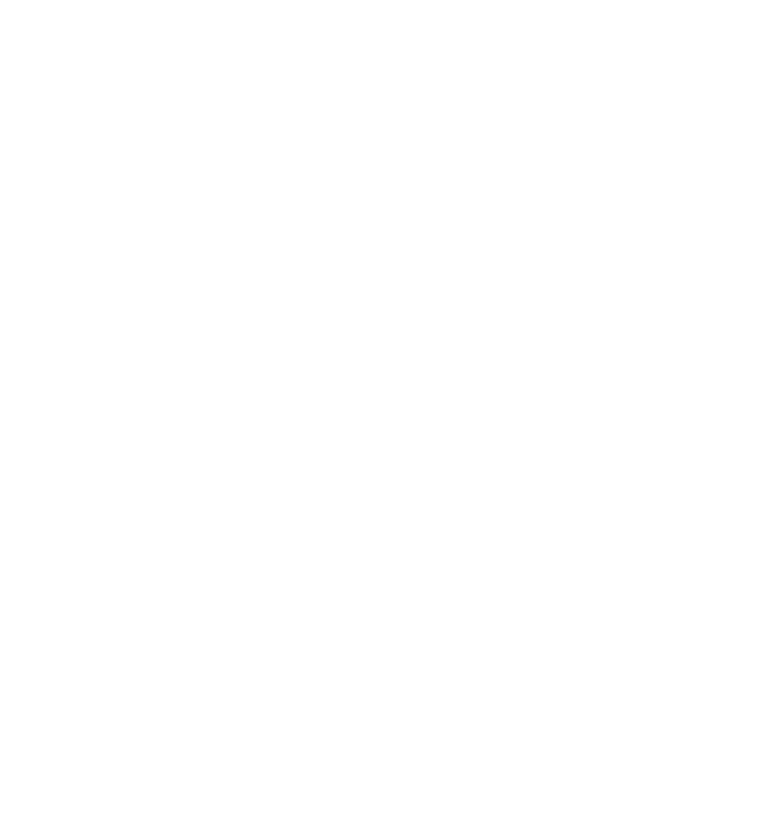
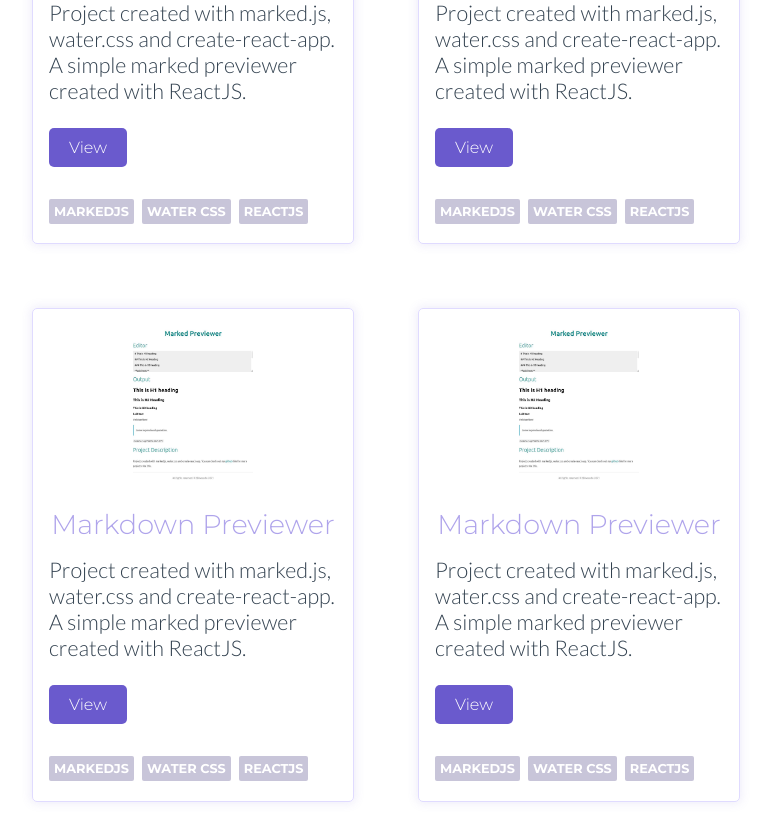
Before and after one commit to shiwanshudev/portfolio, a React (Create React App) app: page / in a window 1280 px wide. Shown: the part 1200-2034 px from the top of the page, without its empty margins (254-1025 px from the left). Before the commit the page ends 800 px from the top, so only its background shows below. Built offline with nearby package versions, Linux system fonts and the light colour scheme.

Commit message:
updated Projects

```diff
--- a/src/App.js
+++ b/src/App.js
@@ -2,12 +2,14 @@
 import React from "react";
 import Home from "./components/Home";
 import Navigation from "./components/Navigation";
+import Projects from "./components/Projects";
 
 const App = () => {
   return (
     <div>
       <Navigation />
       <Home />
+      <Projects />
     </div>
   );
 };
--- a/src/components/Navigation.js
+++ b/src/components/Navigation.js
@@ -20,7 +20,7 @@
               </a>
             </li>
             <li className="nav-link">
-              <a href="#" onClick={() => setDisplayMenu(!displayMenu)}>
+              <a href="#projects" onClick={() => setDisplayMenu(!displayMenu)}>
                 Projects
               </a>
             </li>
--- /dev/null
+++ b/src/components/Projects.css
@@ -0,0 +1,86 @@
+.projects.container {
+  padding-top: 1rem;
+}
+.projects h1 {
+  text-align: center;
+  font-size: 2rem;
+  font-weight: 300;
+  margin: 2rem 0;
+  text-transform: uppercase;
+}
+.projects .cards {
+  display: flex;
+  flex-wrap: wrap;
+  justify-content: center;
+  font-family: "Montserrat", sans-serif;
+}
+
+.projects .card {
+  width: 18rem;
+  padding: 1rem 1rem 1.4rem 1rem;
+  border-radius: 5px;
+  margin: 2rem;
+  border: 1px solid #e0dbff;
+  box-shadow: 0 0 10px 2px rgba(106, 90, 205, 0.1);
+  transition: transform 0.2s;
+}
+
+.projects .card:hover {
+  transform: translateY(-1%);
+}
+.projects .card .view-link {
+  padding: 10px 20px;
+  font-weight: 300;
+  font-size: 1rem;
+  background-color: slateblue;
+  border: none;
+  border-radius: 5px;
+  display: inline-block;
+  margin: 0.5rem 0 2rem 0;
+  cursor: pointer;
+  color: #fff;
+  font-family: "Montserrat", sans-serif;
+}
+
+.projects .card .view-link:hover {
+  background-color: rgb(124, 107, 233);
+}
+
+.projects .card .technologies span {
+  font-size: 0.8rem;
+  font-weight: 700;
+  color: #fff;
+  background-color: rgb(200, 197, 217);
+
+  padding: 5px;
+  margin-right: 8px;
+  border-radius: 2px;
+  text-transform: uppercase;
+}
+
+.projects .card img {
+  border-radius: 5px;
+  width: 100%;
+}
+
+.projects .card h3 {
+  text-align: center;
+  font-size: 1.7rem;
+  font-weight: 300;
+  padding-top: 1rem;
+  color: #afa4eb;
+}
+
+.projects .card p {
+  font-size: 1.2em;
+  font-weight: 300;
+  font-family: "Lato", sans-serif;
+  padding: 1rem 0;
+  color: #334250;
+}
+
+@media screen and (max-width: 900px) {
+  .projects.container {
+    width: 95vw;
+  }
+}
--- /dev/null
+++ b/src/components/Projects.js
@@ -0,0 +1,94 @@
+import "./Projects.css";
+import images from "./assets/images";
+
+const Projects = () => {
+  return (
+    <div id="projects" className="projects container">
+      <h1>Projects</h1>
+      <div className="cards">
+        <div className="card">
+          <img src={images.projectMarkdown} alt="Markdown Project" />
+          <h3>Markdown Previewer</h3>
+          <p>
+            Project created with marked.js, water.css and create-react-app. A
+            simple marked previewer created with ReactJS.
+          </p>
+          <a
+            className="view-link"
+            href="https://viewmarkdown.netlify.app/"
+            target="_blank"
+          >
+            View
+          </a>
+          <div className="technologies">
+            <span>MarkedJS</span>
+            <span>Water CSS</span>
+            <span>ReactJS</span>
+          </div>
+        </div>
+        <div className="card">
+          <img src={images.projectMarkdown} alt="Markdown Project" />
+          <h3>Markdown Previewer</h3>
+          <p>
+            Project created with marked.js, water.css and create-react-app. A
+            simple marked previewer created with ReactJS.
+          </p>
+          <a
+            className="view-link"
+            href="https://viewmarkdown.netlify.app/"
+            target="_blank"
+          >
+            View
+          </a>
+          <div className="technologies">
+            <span>MarkedJS</span>
+            <span>Water CSS</span>
+            <span>ReactJS</span>
+          </div>
+        </div>
+        <div className="card">
+          <img src={images.projectMarkdown} alt="Markdown Project" />
+          <h3>Markdown Previewer</h3>
+          <p>
+            Project created with marked.js, water.css and create-react-app. A
+            simple marked previewer created with ReactJS.
+          </p>
+          <a
+            className="view-link"
+            href="https://viewmarkdown.netlify.app/"
+            target="_blank"
+          >
+            View
+          </a>
+          <div className="technologies">
+            <span>MarkedJS</span>
+            <span>Water CSS</span>
+            <span>ReactJS</span>
+          </div>
+        </div>
+        <div className="card">
+          <img src={images.projectMarkdown} alt="Markdown Project" />
+          <h3>Markdown Previewer</h3>
+          <p>
+            Project created with marked.js, water.css and create-react-app. A
+            simple marked previewer created with ReactJS.
+          </p>
+          <a
+            className="view-link"
+            href="https://viewmarkdown.netlify.app/"
+            target="_blank"
+          >
+            View
+          </a>
+          <div className="technologies">
+            <span>MarkedJS</span>
+            <span>Water CSS</span>
+            <span>ReactJS</span>
+          </div>
+        </div>
+      </div>
+    </div>
+  );
+};
+
+export default Projects;
--- a/src/components/assets/images.js
+++ b/src/components/assets/images.js
@@ -1,5 +1,9 @@
 import homeBg from "./img/home-bg.jpg";
+import projectMarkdown from "./img/projectMarkdown.jpg";
+import projectQuiz from "./img/projectQuiz.jpg";
 
 export default {
   homeBg,
+  projectMarkdown,
+  projectQuiz,
 };
```
Also changed, not shown: src/components/assets/img/projectMarkdown.jpg (added), src/components/assets/img/projectQuiz.jpg (added).
